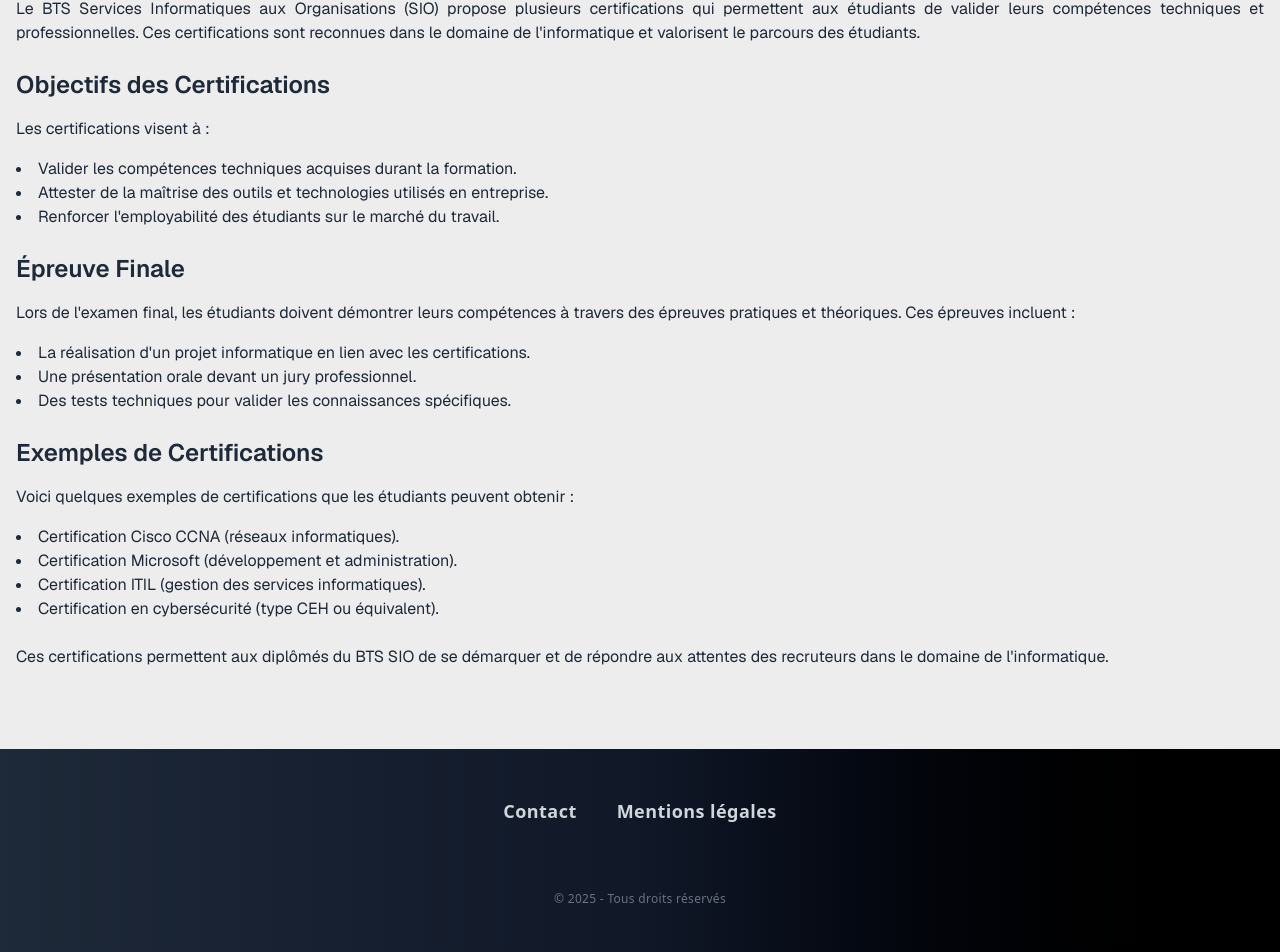
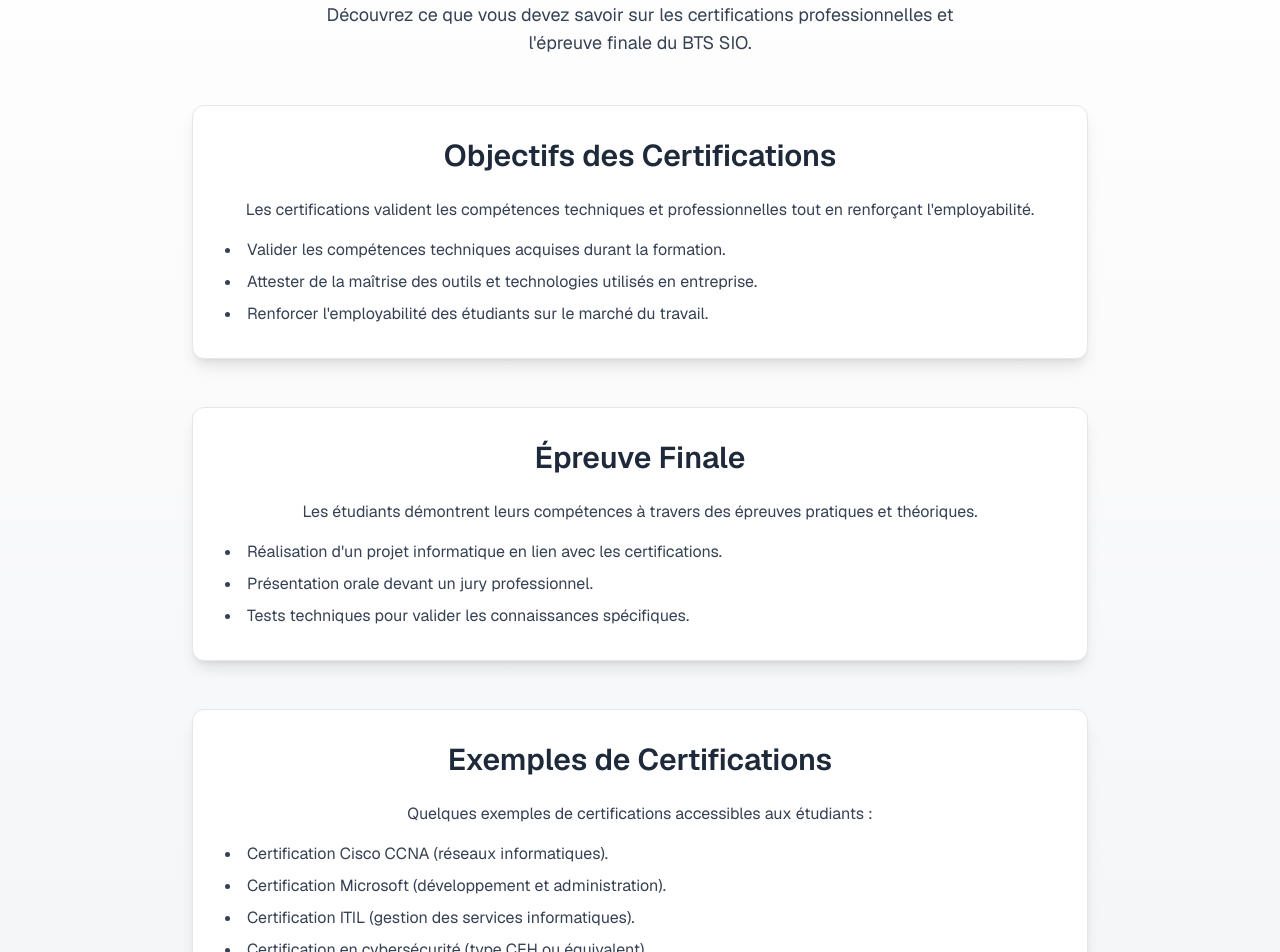
Before and after one commit to KLenesley/ApplicationBTS-SIO, a Next.js app: page /certifications in a window 1280 px wide. Shown: the part 199-1151 px from the top of the page. Built offline with nearby package versions, Linux system fonts and the light colour scheme.

Commit message:
Modifications mineures du CSS

```diff
--- a/src/app/certifications/page.tsx
+++ b/src/app/certifications/page.tsx
@@ -4,44 +4,62 @@ import React from 'react';
 
 const CertificationsPage: React.FC = () => {
     return (
-        <div className="container mx-auto px-4 py-8 font-sans text-gray-800">
-            <h1 className="text-3xl font-bold mb-6 text-center">Certifications du BTS SIO</h1>
-            <p className="mb-6 text-justify">
-            Le BTS Services Informatiques aux Organisations (SIO) propose plusieurs certifications qui permettent aux étudiants de valider leurs compétences techniques et professionnelles. Ces certifications sont reconnues dans le domaine de l'informatique et valorisent le parcours des étudiants.
+        <div className="min-h-screen flex flex-col items-center justify-center bg-gradient-to-b from-white to-gray-100 p-8 sm:p-20 font-[family-name:var(--font-geist-sans)] text-gray-900">
+            <header className="text-center mb-12">
+            <h1 className="text-4xl sm:text-5xl font-extrabold tracking-tight">
+                Certifications
+            </h1>
+            <p className="text-base sm:text-lg mt-4 max-w-2xl mx-auto text-gray-700">
+                Découvrez ce que vous devez savoir sur les certifications professionnelles et l'épreuve finale du BTS SIO.
             </p>
+            </header>
 
-            <h2 className="text-2xl font-semibold mb-4">Objectifs des Certifications</h2>
-            <p className="mb-4">
-            Les certifications visent à :
+            <main className="w-full max-w-4xl space-y-12">
+            <section className="bg-white shadow-lg rounded-xl p-8 border border-gray-200 hover:shadow transition-shadow duration-300">
+                <h2 className="text-2xl sm:text-3xl font-semibold text-center mb-6 text-gray-800">
+                Objectifs des Certifications
+                </h2>
+                <p className="text-gray-700 text-center mb-4">
+                Les certifications valident les compétences techniques et professionnelles tout en renforçant l'employabilité.
                 </p>
-            <ul className="list-disc list-inside mb-6">
+                <ul className="list-disc list-inside text-gray-700 space-y-2">
                 <li>Valider les compétences techniques acquises durant la formation.</li>
                 <li>Attester de la maîtrise des outils et technologies utilisés en entreprise.</li>
                 <li>Renforcer l'employabilité des étudiants sur le marché du travail.</li>
                 </ul>
+            </section>
 
-            <h2 className="text-2xl font-semibold mb-4">Épreuve Finale</h2>
-            <p className="mb-4">
-            Lors de l'examen final, les étudiants doivent démontrer leurs compétences à travers des épreuves pratiques et théoriques. Ces épreuves incluent :
+            <section className="bg-white shadow-lg rounded-xl p-8 border border-gray-200 hover:shadow transition-shadow duration-300">
+                <h2 className="text-2xl sm:text-3xl font-semibold text-center mb-6 text-gray-800">Épreuve Finale</h2>
+                <p className="text-gray-700 text-center mb-4">
+                Les étudiants démontrent leurs compétences à travers des épreuves pratiques et théoriques.
                 </p>
-            <ul className="list-disc list-inside mb-6">
-            <li>La réalisation d'un projet informatique en lien avec les certifications.</li>
-            <li>Une présentation orale devant un jury professionnel.</li>
-            <li>Des tests techniques pour valider les connaissances spécifiques.</li>
+                <ul className="list-disc list-inside text-gray-700 space-y-2">
+                <li>Réalisation d'un projet informatique en lien avec les certifications.</li>
+                <li>Présentation orale devant un jury professionnel.</li>
+                <li>Tests techniques pour valider les connaissances spécifiques.</li>
                 </ul>
+            </section>
 
-            <h2 className="text-2xl font-semibold mb-4">Exemples de Certifications</h2>
-            <p className="mb-4">Voici quelques exemples de certifications que les étudiants peuvent obtenir :</p>
-            <ul className="list-disc list-inside mb-6">
+            <section className="bg-white shadow-lg rounded-xl p-8 border border-gray-200 hover:shadow transition-shadow duration-300">
+                <h2 className="text-2xl sm:text-3xl font-semibold text-center text-gray-800 mb-6">Exemples de Certifications</h2>
+                <p className="text-gray-700 text-center mb-4">
+                Quelques exemples de certifications accessibles aux étudiants :
+                </p>
+                <ul className="list-disc list-inside text-gray-700 space-y-2">
                 <li>Certification Cisco CCNA (réseaux informatiques).</li>
                 <li>Certification Microsoft (développement et administration).</li>
                 <li>Certification ITIL (gestion des services informatiques).</li>
                 <li>Certification en cybersécurité (type CEH ou équivalent).</li>
                 </ul>
+            </section>
 
-            <p className="text-justify">
-            Ces certifications permettent aux diplômés du BTS SIO de se démarquer et de répondre aux attentes des recruteurs dans le domaine de l'informatique.
+            <section className="text-center">
+                <p className="text-gray-800 text-lg font-medium">
+                Ces certifications permettent aux diplômés du BTS SIO de se démarquer et de répondre aux attentes des recruteurs.
                 </p>
+            </section>
+            </main>
         </div>
     );
 };
--- a/src/app/globals.css
+++ b/src/app/globals.css
@@ -24,3 +24,34 @@ body {
   color: var(--foreground);
   font-family: var(--font-sans);
 }
+
+h1, h2, h3, h4, h5, h6 {
+  font-family: var(--font-sans);
+}
+
+::selection {
+  background: var(--foreground);
+  color: var(--background);
+}
+
+footer {
+  background: var(--foreground);
+  color: var(--background);
+  padding: 1rem;
+
+  a {
+    border-bottom: none;
+    color: var(--background);
+    text-decoration: none;
+    transition: color 0.3s ease-in-out;
+
+    &:hover {
+      text-decoration: 2px underline;
+    }
+  }
+
+  ::selection {
+    background: var(--background);
+    color: var(--foreground);
+  }
+}
--- a/src/app/layout.tsx
+++ b/src/app/layout.tsx
@@ -26,13 +26,11 @@ export default function RootLayout({
   children: React.ReactNode;
 }>) {
   return (
-    <html lang="fr">
+    <html lang="fr" className="h-full">
       <body className={`${geistSans.variable} ${geistMono.variable} antialiased`}>
-        <Head/>     {/* Navbar */}
-        <br/><br/>
-        {children}  {/* Contenu de la page */}
-        <br/><br/>
-        <Foot/>     {/* Footer */}
+        <Head /> {/* Navbar */}
+        <main className="flex-grow flex flex-col">{children}</main>
+        <Foot /> {/* Footer */}
       </body>
     </html>
   );
--- a/src/app/quiz/page.tsx
+++ b/src/app/quiz/page.tsx
@@ -1,6 +1,6 @@
 export default function Contact() {
     return (
-        <div className="flex items-center justify-center min-h-screen p-6 sm:p-16 bg-gradient-to-r from-blue-50 to-blue-100 font-[family-name:var(--font-geist-sans)]">
+        <div className="flex items-center justify-center min-h-screen p-6 bg-gradient-to-r font-[family-name:var(--font-geist-sans)]">
             <main className="w-full max-w-4xl text-center shadow-lg bg-white rounded-xl p-8 sm:p-12">
             <h1 className="text-3xl font-extrabold text-blue-700 sm:text-4xl mb-6">
                 Quiz : Suis-je fait pour le BTS SIO ?
@@ -8,7 +8,7 @@ export default function Contact() {
             <p className="text-base text-gray-700 mb-6 max-w-2xl mx-auto sm:text-lg leading-relaxed">
                 Bienvenue sur le quiz qui vous aidera à découvrir si le BTS SIO est fait pour vous. Répondez aux questions pour en savoir plus sur votre compatibilité avec ce cursus.
             </p>
-            <button className="px-6 py-3 bg-blue-600 text-white rounded-full shadow-lg hover:bg-blue-700 hover:shadow-xl transition duration-300 text-base sm:text-lg focus:outline-none focus:ring-4 focus:ring-blue-300">
+            <button className="px-6 py-3 bg-blue-600 text-white rounded-full shadow-lg hover:bg-blue-700 hover:shadow-xl transition duration-200 text-base sm:text-lg focus:outline-none focus:ring-4 focus:ring-blue-300">
                 Commencer le Quiz
             </button>
             </main>
--- a/src/components/foot.tsx
+++ b/src/components/foot.tsx
@@ -2,26 +2,23 @@ export default function Foot() {
     return (
         <footer className="bg-gradient-to-r from-gray-800 via-gray-900 to-black text-gray-300 text-center py-12">
             <div className="container mx-auto flex flex-col justify-center items-center space-y-8">
-            <div className="flex space-x-10">
-                <a href="/contact" className="text-gray-300 hover:text-white transition duration-300 ease-in-out text-lg font-semibold tracking-wide border-b-2 border-transparent hover:border-white">
-                Contact
+            <nav className="flex flex-wrap justify-center gap-10">
+                <a
+                    href="/contact"
+                    className="text-gray-300 hover:text-white transition duration-300 ease-in-out text-lg font-semibold tracking-wide border-b-2 border-transparent hover:border-white"
+                    aria-label="Contact"
+                >
+                    Contact
                 </a>
-                <a href="/mentions" className="text-gray-300 hover:text-white transition duration-300 ease-in-out text-lg font-semibold tracking-wide border-b-2 border-transparent hover:border-white">
-                Mentions légales
+                <a
+                    href="/mentions"
+                    className="text-gray-300 hover:text-white transition duration-300 ease-in-out text-lg font-semibold tracking-wide border-b-2 border-transparent hover:border-white"
+                    aria-label="Mentions légales"
+                >
+                    Mentions légales
                 </a>
-            </div>
-            <div className="flex space-x-6">
-                <a href="https://facebook.com" target="_blank" rel="noopener noreferrer" className="text-gray-300 hover:text-white transition duration-300 ease-in-out">
-                <i className="fab fa-facebook-f"></i>
-                </a>
-                <a href="https://twitter.com" target="_blank" rel="noopener noreferrer" className="text-gray-300 hover:text-white transition duration-300 ease-in-out">
-                <i className="fab fa-twitter"></i>
-                </a>
-                <a href="https://instagram.com" target="_blank" rel="noopener noreferrer" className="text-gray-300 hover:text-white transition duration-300 ease-in-out">
-                <i className="fab fa-instagram"></i>
-                </a>
-            </div>
-            <p className="text-xs text-gray-500 tracking-wide">© 2025 - Tous droits réservés</p>
+            </nav>
+            <p className="text-sm text-gray-400 tracking-wide">© 2025 - Tous droits réservés</p>
             </div>
         </footer>
     );
```
Also changed, not shown: src/app/page.tsx (+8 -8 lines), src/app/presentation/page.tsx (+4 -4 lines), src/app/specialites/page.tsx (+19 -2 lines). Lines whose indentation alone changed are shown as unchanged.
